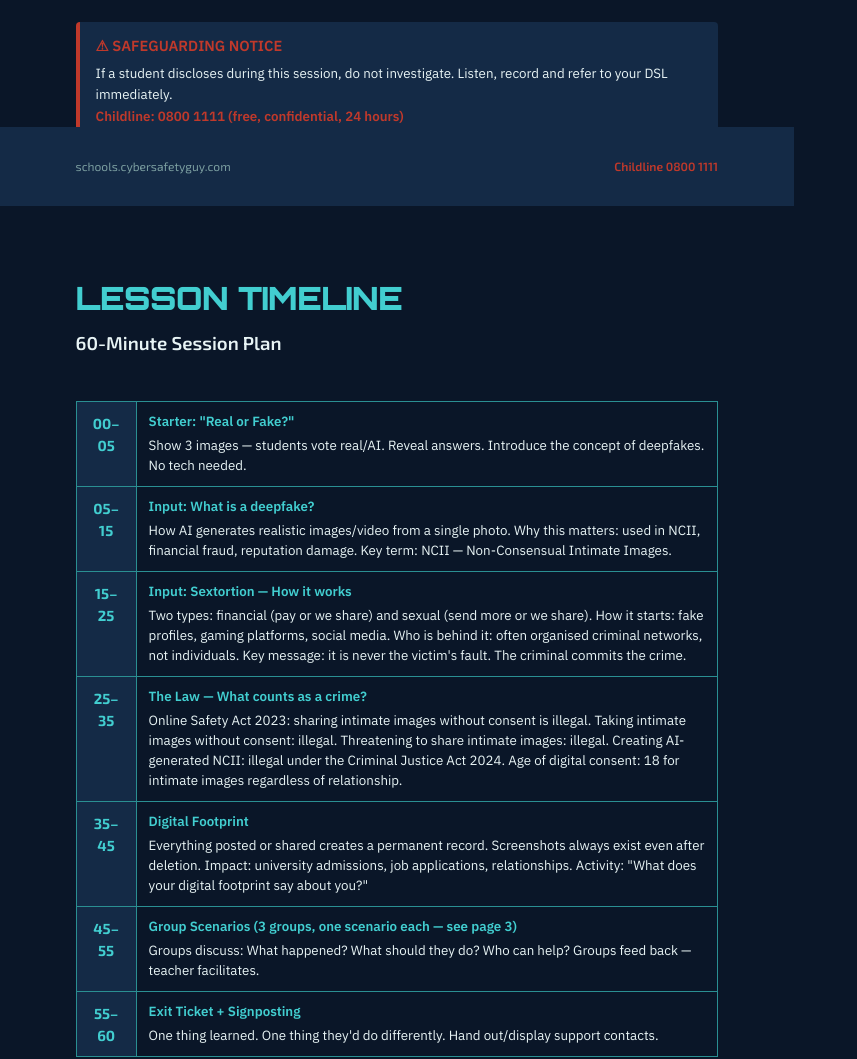
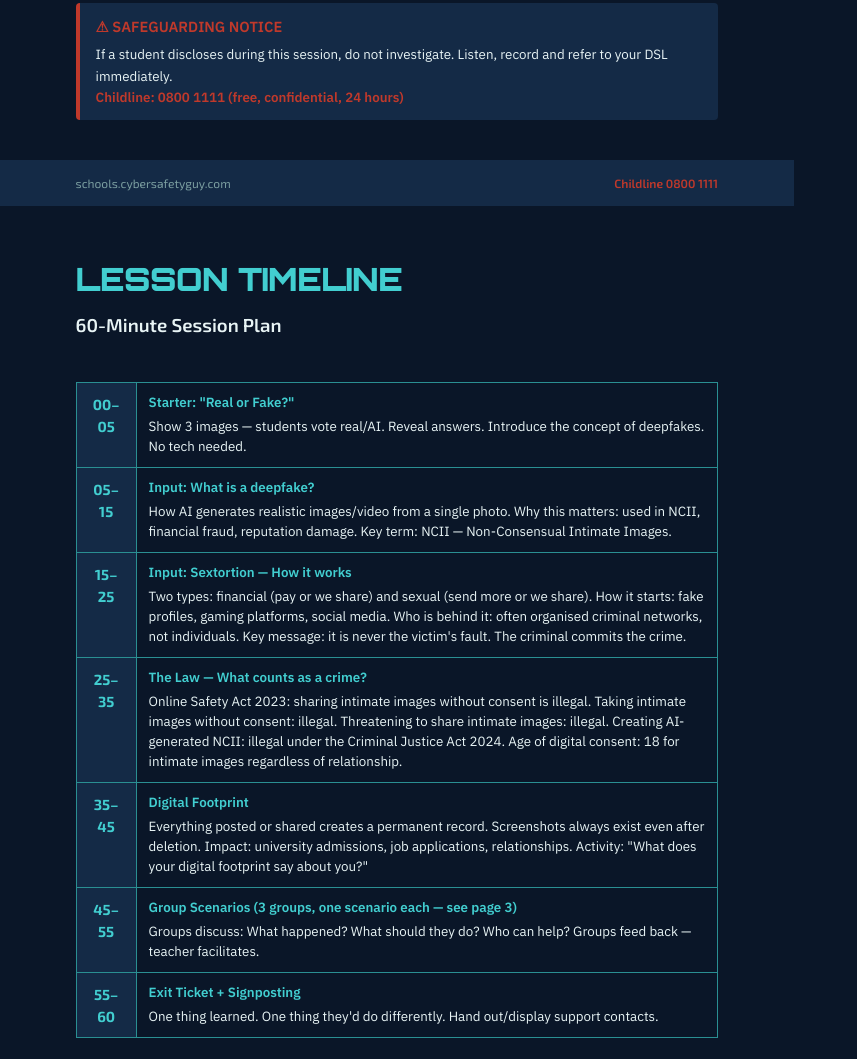
Before and after one commit to Cyber-Safety-Guy/csg-schools, a plain HTML site: page CSG_PSHE_KS45.html in a window 1280 px wide. Shown: the part 917-1976 px from the top of the page, without its empty margins (0-857 px from the left). Drawn offline with Linux system fonts and the light colour scheme.

Commit message:
Fix PDF page clipping - adjust padding and footer height

```diff
--- a/CSG_PSHE_KS45.html
+++ b/CSG_PSHE_KS45.html
@@ -33,10 +33,11 @@
     }
 
     .page-content {
-      flex: 1;
-      padding: 20mm;
+      padding: 15mm 20mm 20mm 20mm;
+      padding-bottom: 18mm;
       display: flex;
       flex-direction: column;
+      min-height: 0;
     }
 
     .page-footer {
@@ -44,7 +45,7 @@
       bottom: 0;
       left: 0;
       right: 0;
-      padding: 8mm 20mm;
+      padding: 6mm 20mm;
       background: #142A46;
       font-family: 'Exo 2', sans-serif;
       font-size: 9pt;
@@ -52,6 +53,7 @@
       display: flex;
       justify-content: space-between;
       align-items: center;
+      height: 12mm;
     }
 
     .childline-footer {
```
Also changed, not shown: CSG_PSHE_KS45_Print.html (+5 -3 lines), 2 other files.
